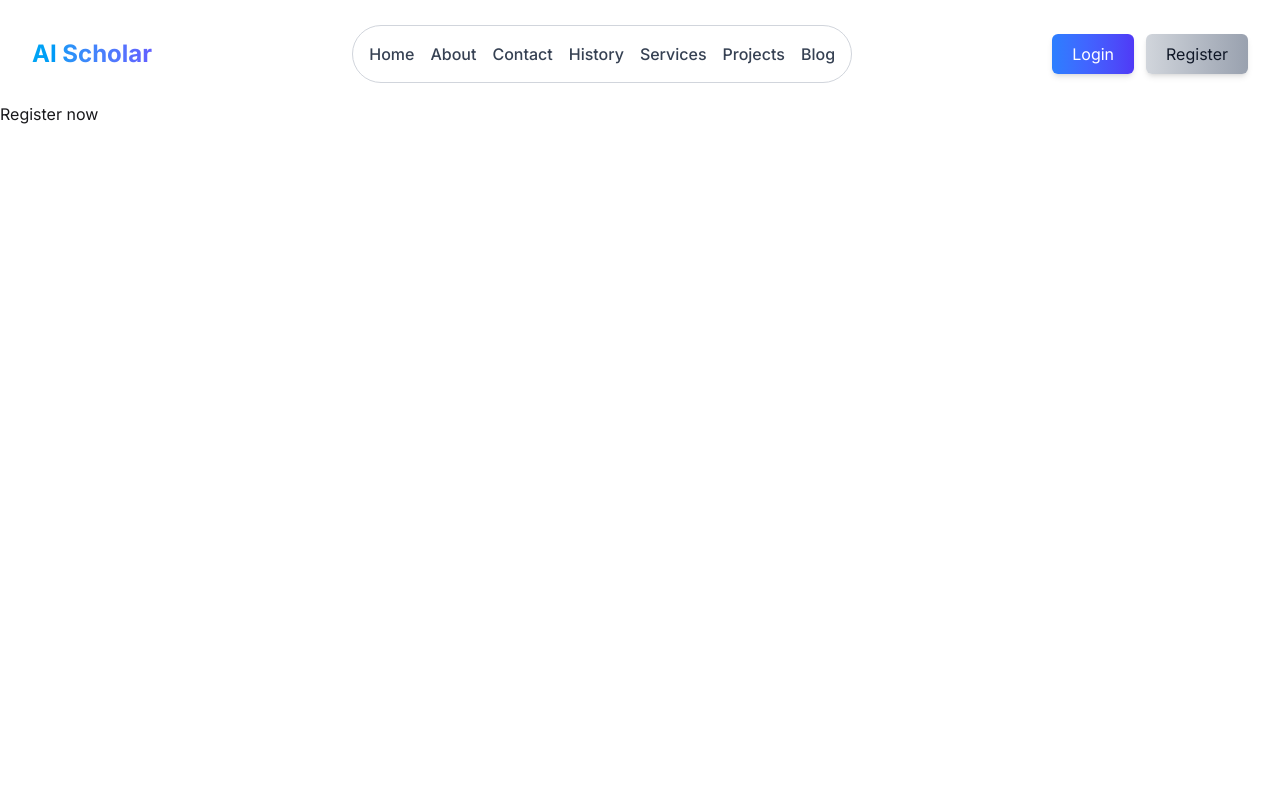
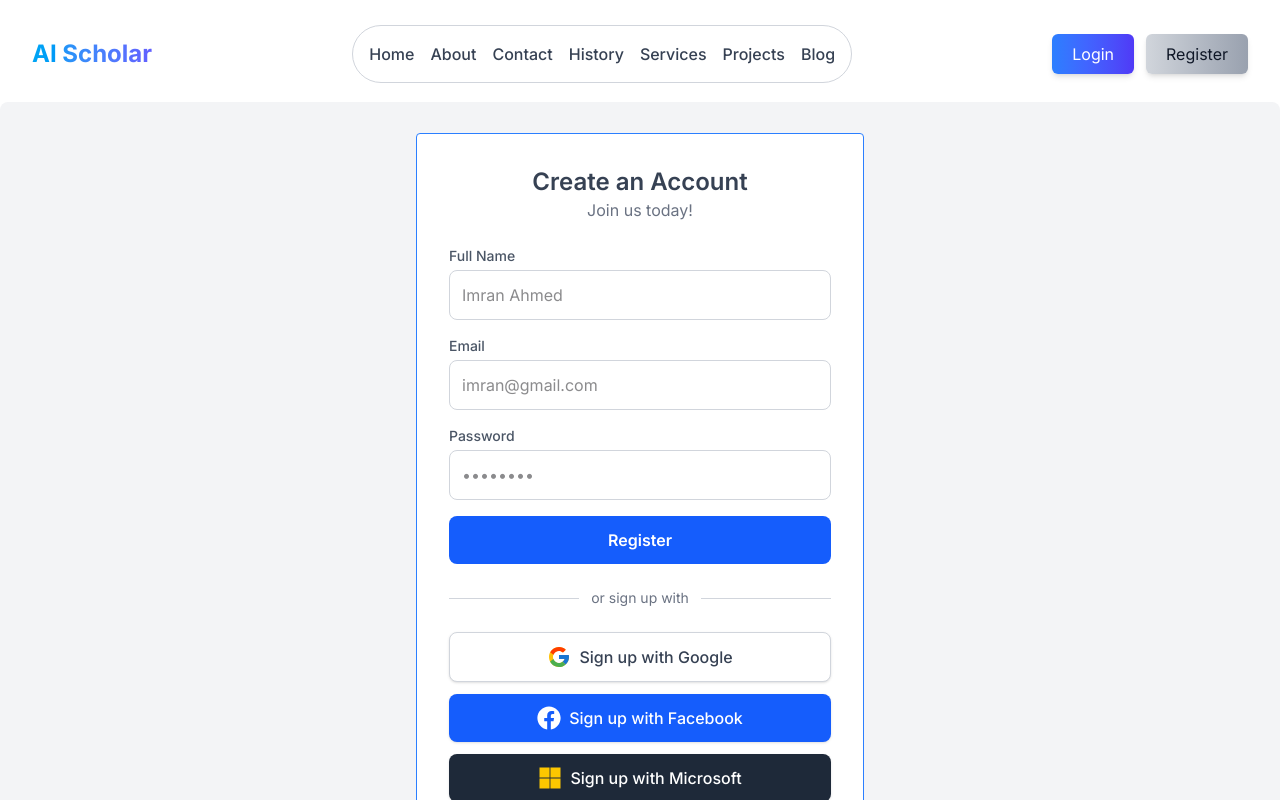
Before and after one commit to SK-Jabed/AI-Scholar, a Next.js app: page /register in a window 1280 px wide. Shown: the top 800 px of the page. Built offline with nearby package versions, Linux system fonts and the light colour scheme.

Commit message:
register form design done

```diff
--- a/src/app/api/register/route.js
+++ b/src/app/api/register/route.js
@@ -1,5 +1,5 @@
 const Register = () => {
-  return <div>Register now</div>;
+  return <div>Register now </div>;
 };
 
 export default Register;
--- a/src/app/register/page.js
+++ b/src/app/register/page.js
@@ -1,9 +1,79 @@
+import { FcGoogle } from "react-icons/fc";
+import { FaFacebook, FaMicrosoft } from "react-icons/fa";
+
 const Register = () => {
-    return (
-        <div>
-            Register now
+  return (
+    <div className="flex items-center justify-center min-h-screen bg-gray-100">
+      <div className="bg-white border border-blue-500 rounded p-8 w-full max-w-md">
+        <h2 className="text-2xl font-semibold text-center text-gray-700">Create an Account</h2>
+        <p className="text-gray-500 text-center mb-6">Join us today!</p>
+
+        <form className="space-y-4">
+          <div>
+            <label className="block text-gray-600 text-sm font-medium mb-1">Full Name</label>
+            <input
+              type="text"
+              placeholder="Imran Ahmed"
+              className="w-full p-3 border border-gray-300 rounded-lg focus:outline-none focus:ring-2 focus:ring-blue-500"
+            />
+          </div>
+
+          <div>
+            <label className="block text-gray-600 text-sm font-medium mb-1">Email</label>
+            <input
+              type="email"
+              placeholder="imran@gmail.com"
+              className="w-full p-3 border border-gray-300 rounded-lg focus:outline-none focus:ring-2 focus:ring-blue-500"
+            />
+          </div>
+
+          <div>
+            <label className="block text-gray-600 text-sm font-medium mb-1">Password</label>
+            <input
+              type="password"
+              placeholder="••••••••"
+              className="w-full p-3 border border-gray-300 rounded-lg focus:outline-none focus:ring-2 focus:ring-blue-500"
+            />
+          </div>
+
+          <button
+            type="submit"
+            className="w-full bg-blue-600 text-white font-semibold py-3 rounded-lg hover:bg-blue-700 transition duration-300"
+          >
+            Register
+          </button>
+        </form>
+
+        <div className="flex items-center my-6">
+          <div className="border-b border-gray-300 flex-1"></div>
+          <span className="text-gray-500 px-3 text-sm">or sign up with</span>
+          <div className="border-b border-gray-300 flex-1"></div>
         </div>
-    );
+
+        {/* Social Login Buttons */}
+        <div className="space-y-3">
+          <button className="w-full flex items-center justify-center gap-2 bg-white border border-gray-300 py-3 rounded-lg shadow hover:bg-gray-100 transition">
+            <FcGoogle className="text-2xl" />
+            <span className="text-gray-700 font-medium">Sign up with Google</span>
+          </button>
+
+          <button className="w-full flex items-center justify-center gap-2 bg-blue-600 text-white py-3 rounded-lg shadow hover:bg-blue-700 transition">
+            <FaFacebook className="text-2xl" />
+            <span className="font-medium">Sign up with Facebook</span>
+          </button>
+
+          <button className="w-full flex items-center justify-center gap-2 bg-gray-800 text-white py-3 rounded-lg shadow hover:bg-gray-900 transition">
+            <FaMicrosoft className="text-2xl text-yellow-400" />
+            <span className="font-medium">Sign up with Microsoft</span>
+          </button>
+        </div>
+
+        <p className="text-sm text-gray-500 text-center mt-4">
+          Already have an account? <a href="/login" className="text-blue-500 hover:underline">Sign in</a>
+        </p>
+      </div>
+    </div>
+  );
 };
 
 export default Register;
--- a/src/components/shared/Navbar.jsx
+++ b/src/components/shared/Navbar.jsx
@@ -29,7 +29,7 @@
         href="/register"
         className="bg-gradient-to-r from-gray-300 to-gray-400 text-gray-900 px-5 py-2 rounded-md shadow-md hover:scale-105 transition transform"
       >
-        Register
+       Register
       </Link>
     </div>
   );
```
Also changed, not shown: 1 other file (tests, documents, lock files or other folders).
